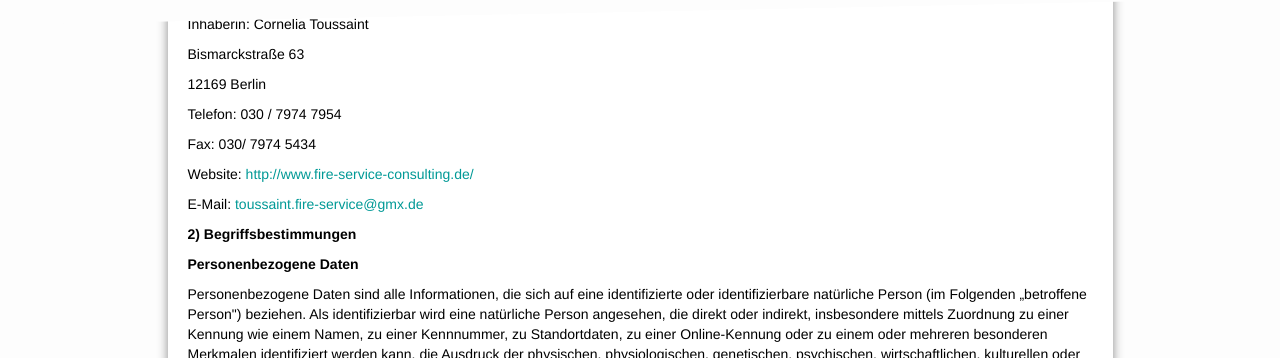
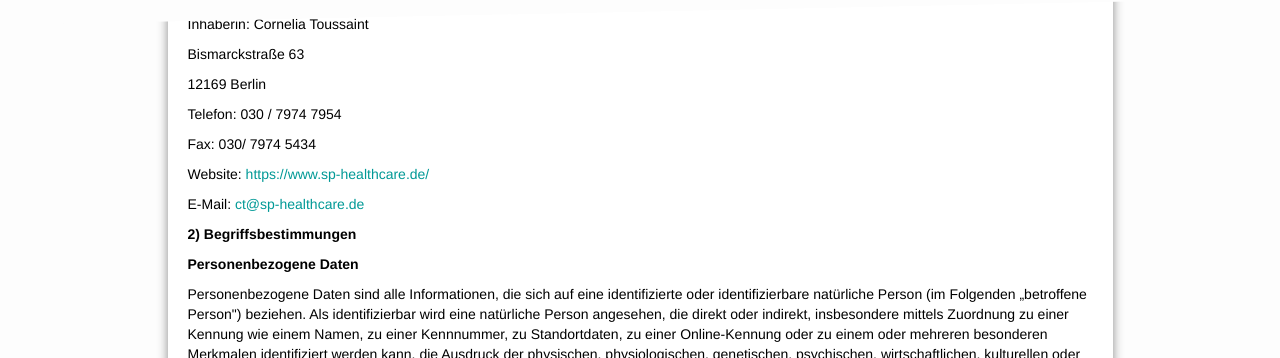
Before and after one commit to samlawski/sp-healthcare, a Jekyll site: the page built from en/privacy.md, in a window 1280 px wide and 900 px high, scrolled down 875 px. Shown: the part 94-452 px from the top of the window. Built offline with Jekyll 4.4.1, drawn with Linux system fonts in a browser that asks for light colours; nearby versions of some CDN libraries.

Commit message:
replace privacy

```diff
--- a/en/privacy.md
+++ b/en/privacy.md
@@ -29,9 +29,9 @@
 
 Fax: 030/ 7974 5434
 
-Website: [http://www.fire-service-consulting.de/](http://www.fire-service-consulting.de/)
+Website: [https://www.sp-healthcare.de/](https://www.sp-healthcare.de/)
 
-E-Mail: [toussaint.fire-service@gmx.de](mailto:toussaint.fire-service@gmx.de)
+E-Mail: [ct@sp-healthcare.de](mailto:ct@sp-healthcare.de)
 
 **2) Begriffsbestimmungen**
 
```
